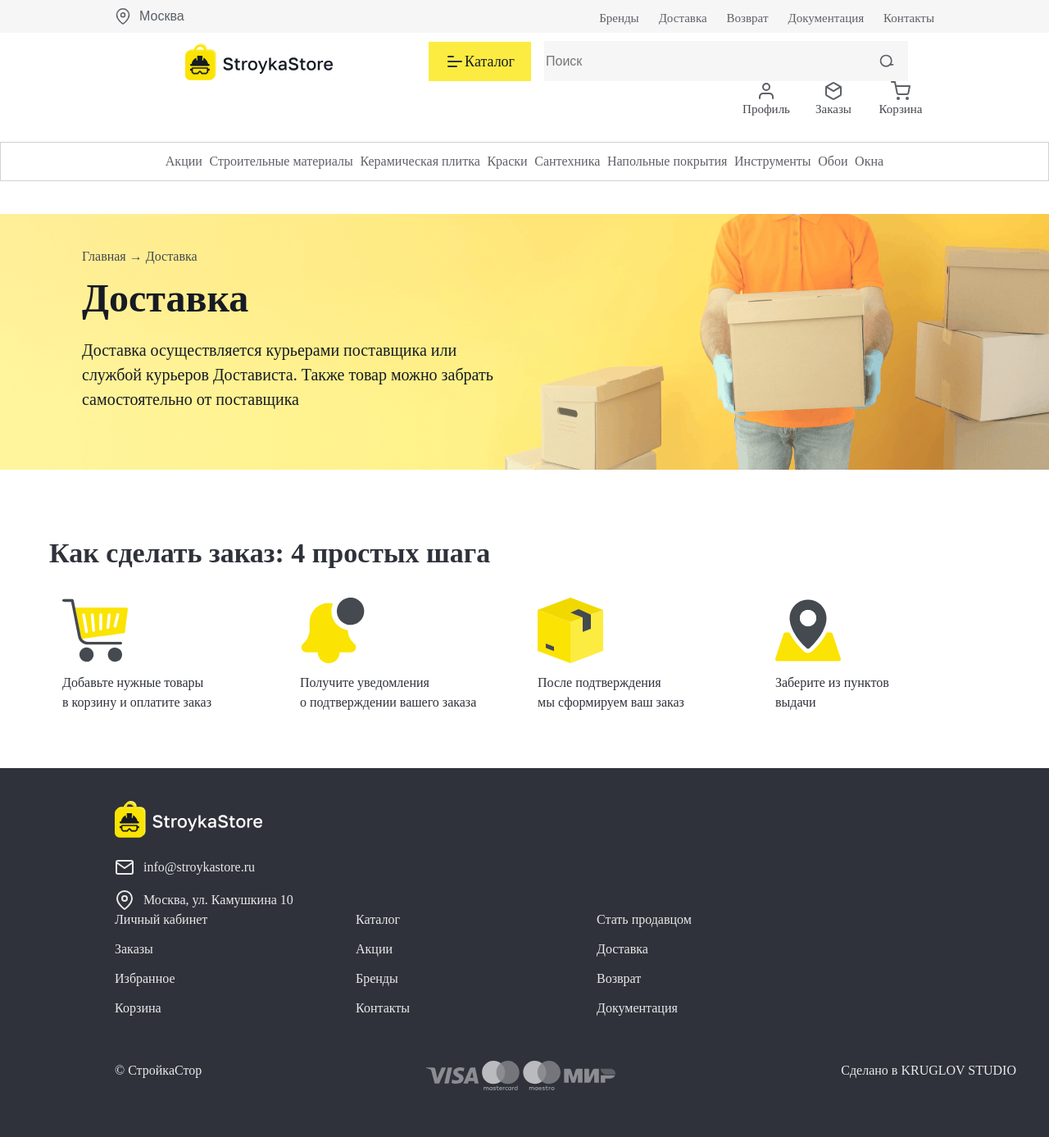
After one commit to chernik1/StroykaStore, a Django app: page /delivery/ in a window 1280 px wide. The commit adds this page. Shown: the whole page at 82% size. Run offline with Django 5.2, Linux system fonts and the light colour scheme.

Commit message:
add delivery

```diff
--- /dev/null
+++ b/mysite/myapp/static/css/delivery.css
@@ -0,0 +1,90 @@
+/* Main start */
+
+.main {
+    margin-bottom: 80px;
+}
+
+.main__wrapper {
+    background: url("../img/delivery/main-background.png") no-repeat;
+    max-width: 1360px;
+    height: 312px;
+    position: relative;
+}
+
+.main-text {
+    position: absolute;
+    top: 40px;
+    left: 100px;
+    width: 1160px;
+    height: auto;
+    line-height: 20px;
+}
+
+.main-desc {
+    color: rgb(69, 73, 80);
+    line-height: 150%;
+    height: 24px;
+    margin-bottom: 10px;
+}
+
+.main-title {
+    height: 57px;
+    color: rgb(23, 27, 36);
+    font-size: 48px;
+    font-weight: 700;
+    line-height: 120%;
+    margin-bottom: 20px;
+}
+
+.main__full-text {
+    height: 90px;
+    color: rgb(23, 27, 36);
+    font-size: 20px;
+    font-weight: 400;
+    line-height: 150%;
+    width: 520px;
+}
+
+/* Main end */
+
+/* Make delivery start */
+
+.make__delivery {
+    margin-bottom: 160px;
+}
+
+.make__delivery__wrapper {
+    max-width: 1160px;
+}
+
+.make__delivery-title {
+    height: 44px;
+    color: rgb(47, 50, 58);
+    font-size: 34px;
+    font-weight: 600;
+    line-height: 130%;
+    margin-bottom: 32px;
+}
+
+.delivery__list {
+  display: flex;
+}
+
+.delivery__item {
+  width: 278px;
+  height: 48px;
+  margin: 0 16px;
+}
+
+.delivery__item-img {
+    width: 80px;
+    height: 80px;
+}
+.delivery__item-desc {
+    margin-top: 12px;
+    color: rgb(47, 50, 58);
+    line-height: 150%;
+}
+
+
+/* Make delivery end */
--- a/mysite/myapp/static/js/brands.js
+++ b/mysite/myapp/static/js/brands.js
@@ -1,3 +1,4 @@
+(function() {
   const buttons = document.querySelectorAll('.popular__questions-item-button');
   const hiddenContents = document.querySelectorAll('.popular__questions-item-unvisible');
 
@@ -17,3 +18,4 @@ buttons.forEach((button, index) => {
       }
     });
   });
+})();
--- /dev/null
+++ b/mysite/myapp/templates/delivery.html
@@ -0,0 +1,68 @@
+{% extends 'base.html' %}
+
+{% load static %}
+
+{% block css %}
+<link rel="stylesheet" href="{% static 'css/delivery.css' %}">
+{% endblock %}
+
+
+{% block content %}
+
+<!-- Main start -->
+<main class="main">
+    <div class="wrapper main__wrapper">
+        <div class="main-text">
+            <h3 class="main-desc">
+                Главная → Доставка
+            </h3>
+            <h1 class="main-title">
+                Доставка
+            </h1>
+            <p class="main__full-text">
+                Доставка осуществляется курьерами поставщика или службой курьеров Достависта. Также товар можно забрать самостоятельно от поставщика
+            </p>
+        </div>
+    </div>
+</main>
+
+<section class="make__delivery">
+    <div class="wrapper make__delivery__wrapper">
+        <h2 class="make__delivery-title">
+            Как сделать заказ: 4 простых шага
+        </h2>
+        <ul class="delivery__list">
+            <li class="delivery__item">
+                <img src="{% static 'img/delivery/svg/step-1.svg' %}" alt="Корзина" class="delivery__item-img">
+                <p class="delivery__item-desc">
+                    Добавьте нужные товары<br>в корзину и оплатите заказ
+                </p>
+            </li>
+            <li class="delivery__item">
+                <img src="{% static 'img/delivery/svg/step-2.svg' %}" alt="Корзина" class="delivery__item-img">
+                <p class="delivery__item-desc">
+                    Получите уведомления<br>о подтверждении вашего заказа
+                </p>
+            </li>
+            <li class="delivery__item">
+                <img src="{% static 'img/delivery/svg/step-3.svg' %}" alt="Корзина" class="delivery__item-img">
+                <p class="delivery__item-desc">
+                    После подтверждения<br> мы сформируем ваш заказ
+                </p>
+            </li>
+            <li class="delivery__item">
+                <img src="{% static 'img/delivery/svg/step-4.svg' %}" alt="Корзина" class="delivery__item-img">
+                <p class="delivery__item-desc">
+                    Заберите из пунктов<br>выдачи
+                </p>
+            </li>
+        </ul>
+    </div>
+</section>
+<!-- Main end -->
+
+{% endblock %}
+
+{% block js %}
+<script src="{% static 'js/delivery.js' %}"></script>
+{% endblock %}
--- a/mysite/myapp/urls.py
+++ b/mysite/myapp/urls.py
@@ -4,4 +4,5 @@ from . import views
 urlpatterns = [
     path('', views.index, name='index'),
     path('brands/', views.brands, name='brands'),
+    path('delivery/', views.delivery, name='delivery'),
 ]
--- a/mysite/myapp/views.py
+++ b/mysite/myapp/views.py
@@ -1,5 +1,7 @@
 from django.shortcuts import render
 from django.http import HttpResponse, JsonResponse
+from django.views.decorators.http import require_POST
+import json
 from .models import *
 
 # Create your views here.
@@ -32,3 +34,6 @@ def brands(request):
     }
 
     return render(request, 'brands.html', context=context)
+
+def delivery(request):
+    return render(request, 'delivery.html')
--- a/mysite/templates/footer.html
+++ b/mysite/templates/footer.html
@@ -75,7 +75,7 @@
                     <li class="footer__item">
                         <button class="footer__btn">
                             <img src="{% static 'img/svg/arrow-footer.svg' %}" alt="arrow" class="footer__arrow">
-                            <a href="#!" class="footer-text footer__link">Доставка</a>
+                            <a href="/delivery/" class="footer-text footer__link">Доставка</a>
                         </button>
                     </li>
                     <li class="footer__item">
--- a/mysite/templates/header.html
+++ b/mysite/templates/header.html
@@ -16,7 +16,7 @@
                                 <a href="/brands/" class="header__link">Бренды</a>
                             </li>
                             <li class="header__item">
-                                <a href="#!" class="header__link">Доставка</a>
+                                <a href="/delivery/" class="header__link">Доставка</a>
                             </li>
                             <li class="header__item">
                                 <a href="#!" class="header__link">Возврат</a>
```
Also changed, not shown: mysite/myapp/static/img/delivery/main-background.png (added), mysite/myapp/static/img/delivery/svg/step-1.svg (added), mysite/myapp/static/img/delivery/svg/step-2.svg (added), mysite/myapp/static/img/delivery/svg/step-3.svg (added), mysite/myapp/static/img/delivery/svg/step-4.svg (added), mysite/myapp/static/js/delivery.js (added), mysite/myapp/templates/brands.html (indentation only). Lines whose indentation alone changed are shown as unchanged.
